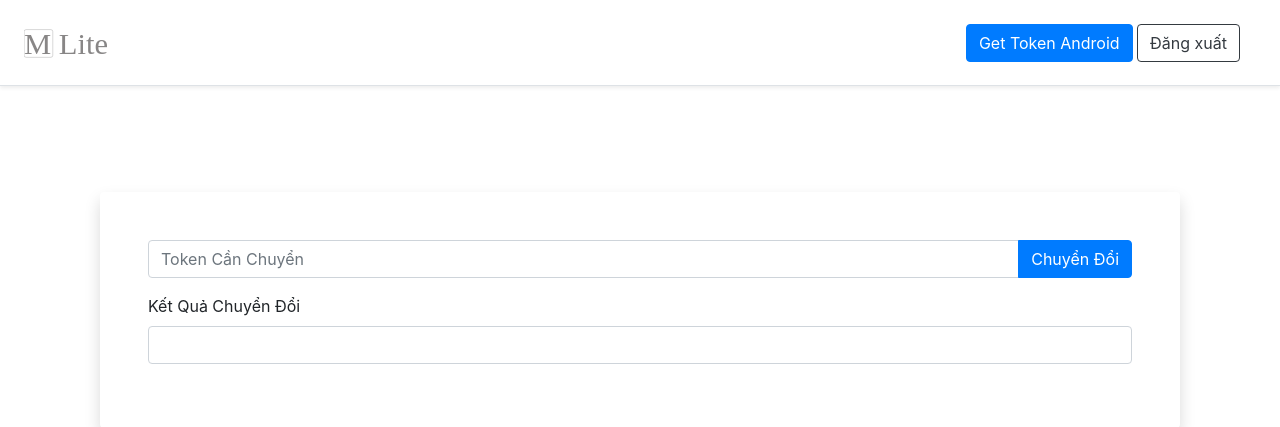
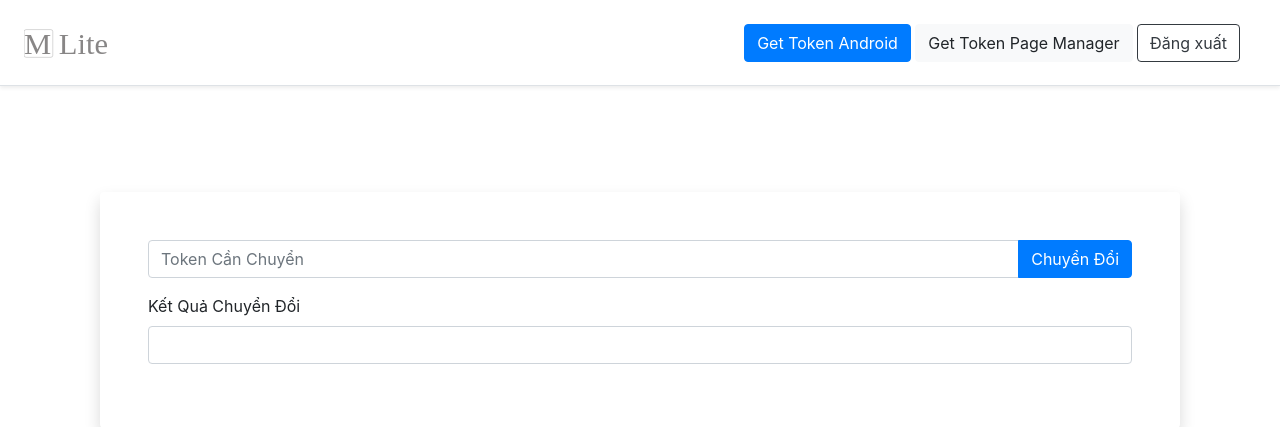
Before and after one commit to Tuanpm31/mlite, a Django app: page /gettoken/convert-token/ in a window 1280 px wide. Shown: the top 427 px of the page. Run offline with Django 3.2, Linux system fonts and the light colour scheme; the visitor is signed in with stand-in values (Sample User, id 1); some libraries are stand-ins or nearby versions.

Commit message:
get dataUID change to filter and convert token

```diff
--- a/gettoken/templates/gettoken/convert_token.html
+++ b/gettoken/templates/gettoken/convert_token.html
@@ -53,7 +53,12 @@
                 }
             },
             success: function (response) {
-                console.log(response);
+                if (response.error) {
+                    alert('Token Lỗi, thử token khác nhé!');
+                } else {
+                    $("#result").val(response.result);
+                    alert('Chuyển Đổi Thành Công');
+                }
             }
           });
       })
--- a/gettoken/views.py
+++ b/gettoken/views.py
@@ -1,6 +1,7 @@
 from django.shortcuts import render
 from django.http import JsonResponse
 import requests
+import json
 # Create your views here.
 def get_token_android(request):
     context = {
@@ -17,5 +18,18 @@ def convert_token(request):
 def convert_token_ajax(request):
     data = {}
     if request.method == 'POST' and request.is_ajax():
-        data['ok'] = 'success'
+        token = request.POST.get('token')
+        payload = {
+            'access_token': token,
+            'format': 'json',
+            'generate_session_cookies': '1',
+            'new_app_id': '121876164619130',
+        }
+        url = 'https://api.facebook.com/method/auth.getSessionforApp'
+        r = requests.get(url, params=payload)
+        r = r.json()
+        if 'access_token' in r:
+            data['result'] = r['access_token']
+        else:
+            data['error'] = 'Token lỗi, thử Token khác'
     return JsonResponse(data)
--- a/pagetools/views.py
+++ b/pagetools/views.py
@@ -577,7 +577,7 @@ def sendinbox_ajax(request, pk):
         data['conversation_id'] = conversation_id
         del list_conversations[0]
         try:
-            info = DataUIDOfPage.objects.get(conversation_id=conversation_id)
+            info = DataUIDOfPage.objects.filter(conversation_id=conversation_id).first()
             data['name'] = info.name
             data['uid'] = info.uid
             current_date = datetime.datetime.now().date()
--- a/templates/navbar.html
+++ b/templates/navbar.html
@@ -19,6 +19,7 @@
         </div>
       {% else %}
         <a class="btn btn-primary" href="{% url 'gettoken:get-token-android' %}" target="_blank">Get Token Android</a>
+        <a class="btn btn-light" href="{% url 'gettoken:convert-token' %}">Get Token Page Manager</a>
         <a class="btn btn-outline-dark" href="{% url 'logout' %}">Đăng xuất</a>
       {% endif %}
   </nav>
```
